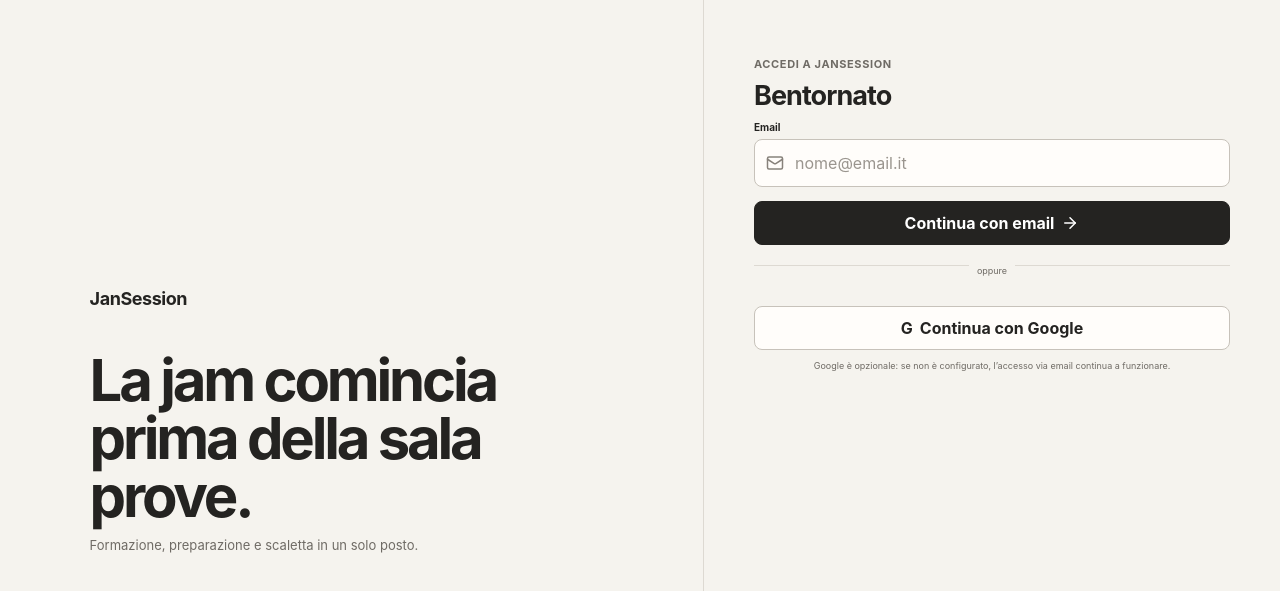
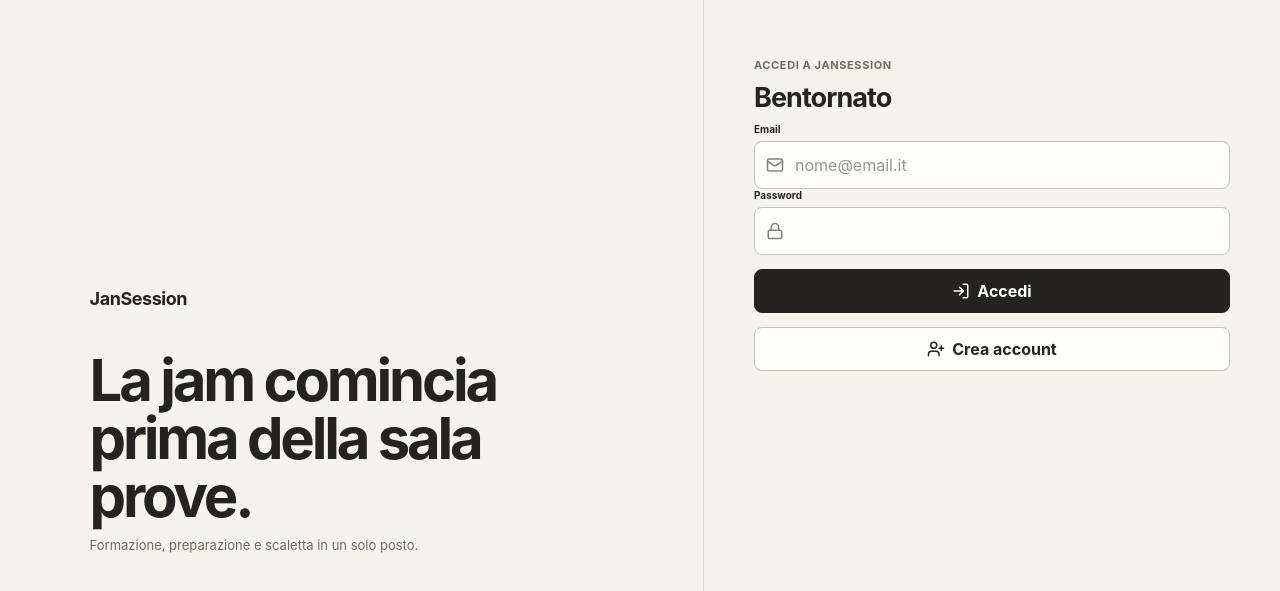
Before and after one commit to jansession-app/jansession, a React (Vite) app: page / in a window 1280 px wide. Shown: the part 185-776 px from the top of the page. Built offline with nearby package versions, Linux system fonts and the light colour scheme; no server answers.

Commit message:
Add password authentication and management

```diff
--- a/src/auth/AuthGate.tsx
+++ b/src/auth/AuthGate.tsx
@@ -1,9 +1,10 @@
 import type { User } from '@supabase/supabase-js'
-import { ArrowRight, Mail } from 'lucide-react'
+import { Lock, LogIn, Mail, UserPlus } from 'lucide-react'
 import { createContext, useContext, useEffect, useMemo, useState, type FormEvent, type ReactNode } from 'react'
-import { authRedirectUrl, hasSupabaseConfig, supabase } from '../lib/supabase'
+import { hasSupabaseConfig, supabase } from '../lib/supabase'
 import { PRODUCT_NAME } from '../domain/types'
 import { STORAGE_KEYS } from '../config/brand'
+import { getAuthErrorMessage } from './authErrors'
 
 interface AuthState { user: User | null; isDemo: boolean }
 const AuthContext = createContext<AuthState>({ user: null, isDemo: true })
@@ -45,34 +46,42 @@
 
 function AuthPage() {
   const [email, setEmail] = useState('')
-  const [sent, setSent] = useState(false)
+  const [password, setPassword] = useState('')
   const [error, setError] = useState('')
-  const [loading, setLoading] = useState(false)
+  const [loading, setLoading] = useState<'login' | 'signup' | null>(null)
   const submit = async (event: FormEvent) => {
     event.preventDefault()
     if (!supabase) return
-    setLoading(true); setError('')
-    const { error: authError } = await supabase.auth.signInWithOtp({ email, options: { emailRedirectTo: authRedirectUrl } })
-    setLoading(false)
-    if (authError) setError(authError.message)
-    else setSent(true)
-  }
-  const google = async () => {
-    if (!supabase) return
-    const { error: authError } = await supabase.auth.signInWithOAuth({ provider: 'google', options: { redirectTo: authRedirectUrl } })
-    if (authError) setError(authError.message)
+    const submitter = (event.nativeEvent as SubmitEvent).submitter as HTMLButtonElement | null
+    const action = submitter?.value === 'signup' ? 'signup' : 'login'
+    if (action === 'signup' && password.length < 6) {
+      setError('La password deve contenere almeno 6 caratteri.')
+      return
+    }
+    setLoading(action)
+    setError('')
+    const credentials = { email: email.trim(), password }
+    const { data, error: authError } = action === 'signup'
+      ? await supabase.auth.signUp(credentials)
+      : await supabase.auth.signInWithPassword(credentials)
+    setLoading(null)
+    if (authError) {
+      setError(getAuthErrorMessage(authError, action))
+      return
+    }
+    if (!data.session) setError('Non è stato possibile completare l’accesso. Riprova.')
   }
   return (
     <main className="auth-page">
       <section className="auth-brand"><strong>{PRODUCT_NAME}</strong><h1>La jam comincia prima della sala prove.</h1><p>Formazione, preparazione e scaletta in un solo posto.</p></section>
       <section className="auth-card">
-        <p className="eyebrow">Accedi a {PRODUCT_NAME}</p><h2>{sent ? 'Controlla la tua email' : 'Bentornato'}</h2>
-        {sent ? <><p>Ti abbiamo inviato un link sicuro a <strong>{email}</strong>.</p><button className="secondary-button full-button" onClick={() => setSent(false)}>Usa un’altra email</button></> : <>
-          <form onSubmit={submit}><label className="field"><span>Email</span><div className="email-field"><Mail size={18} /><input type="email" required autoComplete="email" value={email} onChange={(event) => setEmail(event.target.value)} placeholder="nome@email.it" /></div></label><button className="primary-button full-button" disabled={loading}>{loading ? 'Invio…' : <>Continua con email <ArrowRight size={18} /></>}</button></form>
-          <div className="auth-divider"><span>oppure</span></div>
-          <button className="google-button" onClick={google}><strong>G</strong> Continua con Google</button>
-          <p className="auth-note">Google è opzionale: se non è configurato, l’accesso via email continua a funzionare.</p>
-        </>}
+        <p className="eyebrow">Accedi a {PRODUCT_NAME}</p><h2>Bentornato</h2>
+        <form onSubmit={submit}>
+          <label className="field"><span>Email</span><div className="auth-input"><Mail size={18} /><input type="email" required autoComplete="email" value={email} onChange={(event) => setEmail(event.target.value)} placeholder="nome@email.it" /></div></label>
+          <label className="field"><span>Password</span><div className="auth-input"><Lock size={18} /><input type="password" required autoComplete="current-password" value={password} onChange={(event) => setPassword(event.target.value)} /></div></label>
+          <button className="primary-button full-button" type="submit" name="auth-action" value="login" disabled={loading !== null}>{loading === 'login' ? 'Accesso…' : <><LogIn size={18} /> Accedi</>}</button>
+          <button className="secondary-button full-button" type="submit" name="auth-action" value="signup" disabled={loading !== null}>{loading === 'signup' ? 'Creazione…' : <><UserPlus size={18} /> Crea account</>}</button>
+        </form>
         {error && <p className="form-error" role="alert">{error}</p>}
       </section>
     </main>
--- /dev/null
+++ b/src/auth/authErrors.ts
@@ -0,0 +1,53 @@
+type AuthAction = 'login' | 'signup'
+
+interface AuthErrorLike {
+  code?: string
+  message?: string
+}
+
+export function getAuthErrorMessage(error: AuthErrorLike, action: AuthAction): string {
+  const code = error.code?.toLowerCase() ?? ''
+  const message = error.message?.toLowerCase() ?? ''
+
+  if (code === 'invalid_credentials' || message.includes('invalid login credentials')) {
+    return 'Email o password non corretti.'
+  }
+  if (
+    code === 'user_already_exists'
+    || code === 'email_exists'
+    || code === 'identity_already_exists'
+    || message.includes('already registered')
+    || message.includes('already exists')
+  ) {
+    return 'Questa email è già registrata.'
+  }
+  if (
+    code === 'weak_password'
+    || message.includes('password should be at least')
+    || message.includes('password must be at least')
+  ) {
+    return 'La password deve contenere almeno 6 caratteri.'
+  }
+
+  return action === 'signup'
+    ? 'Non è stato possibile creare l’account. Riprova.'
+    : 'Non è stato possibile effettuare l’accesso. Riprova.'
+}
+
+export function getPasswordUpdateErrorMessage(error: AuthErrorLike): string {
+  const code = error.code?.toLowerCase() ?? ''
+  const message = error.message?.toLowerCase() ?? ''
+
+  if (
+    code === 'weak_password'
+    || message.includes('password should be at least')
+    || message.includes('password must be at least')
+  ) {
+    return 'La password non rispetta la lunghezza minima richiesta.'
+  }
+  if (code === 'same_password' || message.includes('different from the old password')) {
+    return 'Scegli una password diversa da quella attuale.'
+  }
+
+  return 'Non è stato possibile aggiornare la password. Riprova.'
+}
--- a/src/pages/ProfilePage.tsx
+++ b/src/pages/ProfilePage.tsx
@@ -5,6 +5,9 @@
 import { INSTRUMENTS } from '../domain/types'
 import { supabase } from '../lib/supabase'
 import { PARTNER_CREDIT, STORAGE_KEYS } from '../config/brand'
+import { getPasswordUpdateErrorMessage } from '../auth/authErrors'
+
+const MIN_PASSWORD_LENGTH = 6
 
 export function ProfilePage() {
   const { data, actions, mode } = useData()
@@ -12,6 +15,11 @@
   const profile = data.profiles.find((item) => item.id === data.currentUserId)
   const [name, setName] = useState(profile?.displayName ?? '')
   const [instruments, setInstruments] = useState(profile?.instruments ?? [])
+  const [newPassword, setNewPassword] = useState('')
+  const [confirmPassword, setConfirmPassword] = useState('')
+  const [passwordError, setPasswordError] = useState('')
+  const [passwordSuccess, setPasswordSuccess] = useState('')
+  const [savingPassword, setSavingPassword] = useState(false)
   const toggle = (instrument: string) => setInstruments((current) => current.includes(instrument) ? current.filter((item) => item !== instrument) : [...current, instrument])
   const submit = (event: FormEvent) => {
     event.preventDefault()
@@ -19,6 +27,38 @@
     const destination = window.localStorage.getItem(STORAGE_KEYS.afterOnboarding) ?? '/home'
     window.localStorage.removeItem(STORAGE_KEYS.afterOnboarding)
     navigate(destination)
+  }
+  const savePassword = async (event: FormEvent) => {
+    event.preventDefault()
+    setPasswordError('')
+    setPasswordSuccess('')
+    if (newPassword !== confirmPassword) {
+      setPasswordError('Le password non coincidono.')
+      return
+    }
+    if (newPassword.length < MIN_PASSWORD_LENGTH) {
+      setPasswordError(`La password deve contenere almeno ${MIN_PASSWORD_LENGTH} caratteri.`)
+      return
+    }
+    if (!supabase) {
+      setPasswordError('Non è stato possibile aggiornare la password. Riprova.')
+      return
+    }
+    setSavingPassword(true)
+    try {
+      const { error } = await supabase.auth.updateUser({ password: newPassword })
+      if (error) {
+        setPasswordError(getPasswordUpdateErrorMessage(error))
+        return
+      }
+      setNewPassword('')
+      setConfirmPassword('')
+      setPasswordSuccess('Password salvata.')
+    } catch {
+      setPasswordError('Non è stato possibile aggiornare la password. Riprova.')
+    } finally {
+      setSavingPassword(false)
+    }
   }
   return (
       <main className="page form-page profile-page app-screen">
@@ -29,8 +69,18 @@
             {INSTRUMENTS.map((instrument) => <button type="button" key={instrument} className={instruments.includes(instrument) ? 'active' : ''} onClick={() => toggle(instrument)}><span>{instrument}</span>{instruments.includes(instrument) && <Check size={18} />}</button>)}
           </fieldset>
           <button className="primary-button full-button" type="submit" disabled={!instruments.length}>Salva profilo</button>
-          {mode === 'supabase' && <button className="secondary-button full-button" type="button" onClick={() => { void supabase?.auth.signOut() }}><LogOut size={18} /> Esci</button>}
         </form>
+        {mode === 'supabase' && <section className="profile-password-section">
+          <h2>Password</h2>
+          <form onSubmit={savePassword}>
+            <label className="field"><span>Nuova password</span><input type="password" required minLength={MIN_PASSWORD_LENGTH} autoComplete="new-password" value={newPassword} onChange={(event) => setNewPassword(event.target.value)} /></label>
+            <label className="field"><span>Conferma password</span><input type="password" required minLength={MIN_PASSWORD_LENGTH} autoComplete="new-password" value={confirmPassword} onChange={(event) => setConfirmPassword(event.target.value)} /></label>
+            <button className="secondary-button full-button" type="submit" disabled={savingPassword}>{savingPassword ? 'Salvataggio…' : 'Salva password'}</button>
+          </form>
+          {passwordError && <p className="form-error" role="alert">{passwordError}</p>}
+          {passwordSuccess && <p className="form-success" role="status">{passwordSuccess}</p>}
+        </section>}
+        {mode === 'supabase' && <button className="secondary-button full-button" type="button" onClick={() => { void supabase?.auth.signOut() }}><LogOut size={18} /> Esci</button>}
         {mode === 'demo' && <div className="demo-tools"><p className="demo-note">Dati demo salvati su questo dispositivo</p><button type="button" onClick={() => { actions.resetDemo(); navigate('/home') }}><RotateCcw size={14} /> Ripristina demo</button></div>}
         <p className="partner-credit">{PARTNER_CREDIT}</p>
       </main>
--- a/src/styles.css
+++ b/src/styles.css
@@ -38,7 +38,9 @@
 .app-root, .jam-shell { min-height: 100vh; min-height: 100dvh; }
 .view-transition { min-height: 100vh; min-height: 100dvh; animation: view-enter var(--motion-standard) var(--motion-ease-out) both; }
 .app-screen { min-height: 100vh; min-height: 100dvh; padding-top: max(12px, env(safe-area-inset-top)); }
-.sync-error, .form-error { padding: 9px 14px; color: #743d38; background: #f3e4e1; font-size: 12px; font-weight: 650; }
+.sync-error, .form-error, .form-success { padding: 9px 14px; font-size: 12px; font-weight: 650; }
+.sync-error, .form-error { color: #743d38; background: #f3e4e1; }
+.form-success { color: #3f5f4b; background: #e5ede7; }
 .sync-error { position: sticky; top: 0; z-index: 50; text-align: center; animation: fade-enter var(--motion-standard) var(--motion-ease-out) both; }
 
 .icon-button { width: 40px; height: 40px; display: inline-flex; align-items: center; justify-content: center; border: 0; border-radius: 8px; background: transparent; color: #55514c; cursor: pointer; }
@@ -297,6 +299,10 @@
 .instrument-picker legend { grid-column: 1 / -1; margin-bottom: 2px; }
 .instrument-picker button { min-height: 46px; padding: 0 11px; display: flex; align-items: center; justify-content: space-between; border: 1px solid var(--line); border-radius: 8px; background: var(--surface); font-size: 11px; font-weight: 620; cursor: pointer; }
 .instrument-picker button.active { border-color: #8a968f; background: #edf0ed; }
+.profile-password-section { margin-top: 30px; padding-top: 22px; border-top: 1px solid var(--line); }
+.profile-password-section h2 { margin-bottom: 15px; font-size: 19px; letter-spacing: -.025em; }
+.profile-password-section form { display: grid; gap: 15px; }
+.profile-password-section .form-error, .profile-password-section .form-success { margin-top: 12px; }
 .switch-list { display: grid; gap: 7px; }
 .switch-list legend { margin-bottom: 2px; }
 .switch-list label { min-height: 68px; padding: 11px; display: flex; align-items: center; justify-content: space-between; gap: 12px; border: 1px solid var(--line); border-radius: 8px; background: var(--surface); }
@@ -332,15 +338,10 @@
 .auth-brand p { max-width: 430px; margin: 0; color: var(--ink-soft); font-size: 13px; line-height: 1.5; }
 .auth-card { padding: 30px 22px max(38px, env(safe-area-inset-bottom)); }
 .auth-card h2 { margin-bottom: 9px; font-size: 27px; letter-spacing: -.035em; }
-.auth-card > p:not(.eyebrow, .auth-note, .form-error) { color: var(--ink-soft); font-size: 12px; line-height: 1.45; }
-.email-field { position: relative; }
-.email-field > svg { position: absolute; left: 12px; top: 15px; color: #87827b; }
-.email-field input { padding-left: 40px; }
-.auth-divider { margin: 20px 0; position: relative; border-top: 1px solid var(--line); text-align: center; }
-.auth-divider span { padding: 0 8px; position: relative; top: -8px; background: var(--paper); color: var(--ink-soft); font-size: 9px; }
-.google-button { width: 100%; background: var(--surface); }
-.google-button strong { font-size: 16px; }
-.auth-note { margin: 10px 0 0; color: var(--ink-soft); font-size: 9px; line-height: 1.4; text-align: center; }
+.auth-card > p:not(.eyebrow, .form-error) { color: var(--ink-soft); font-size: 12px; line-height: 1.45; }
+.auth-input { position: relative; }
+.auth-input > svg { position: absolute; left: 12px; top: 15px; color: #87827b; }
+.auth-input input { padding-left: 40px; }
 .bottom-spacer { height: 18px; }
 
 @keyframes view-enter {
```
Also changed, not shown: 1 other file (tests, documents, lock files or other folders).
